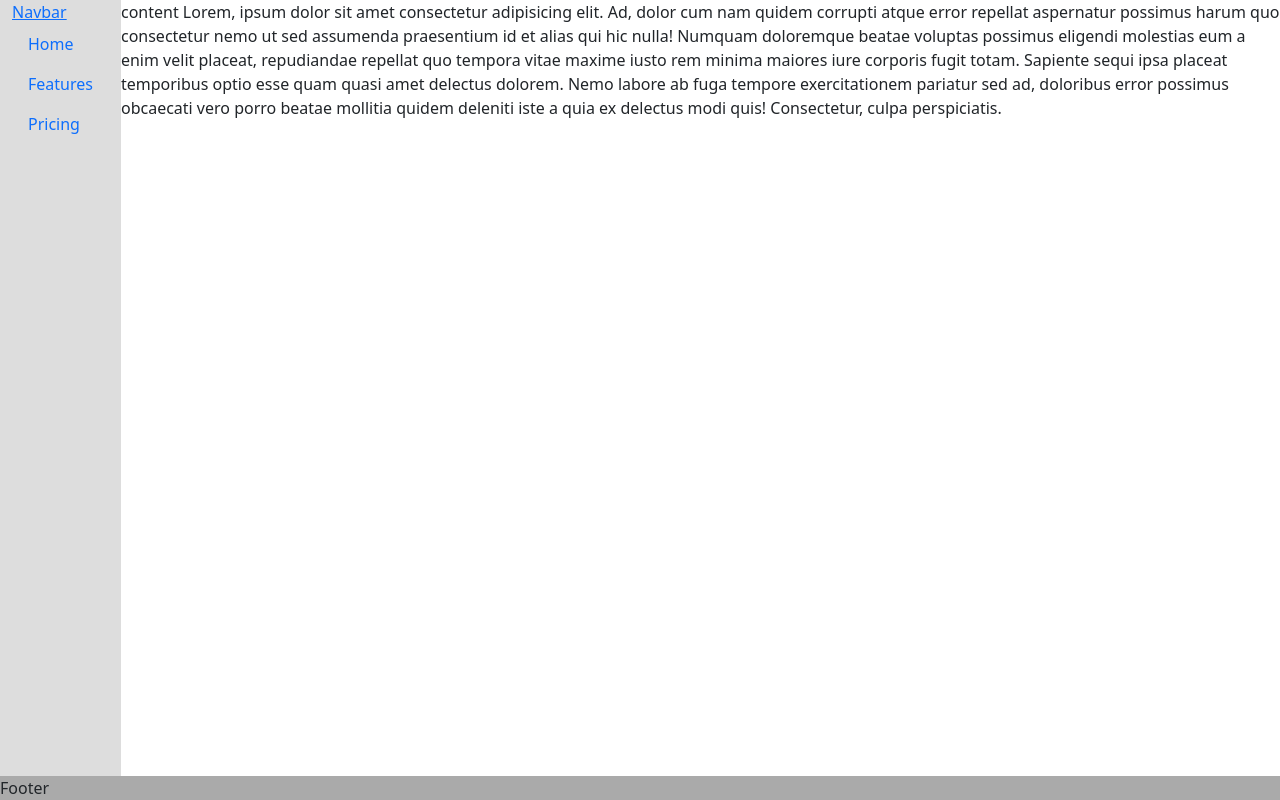
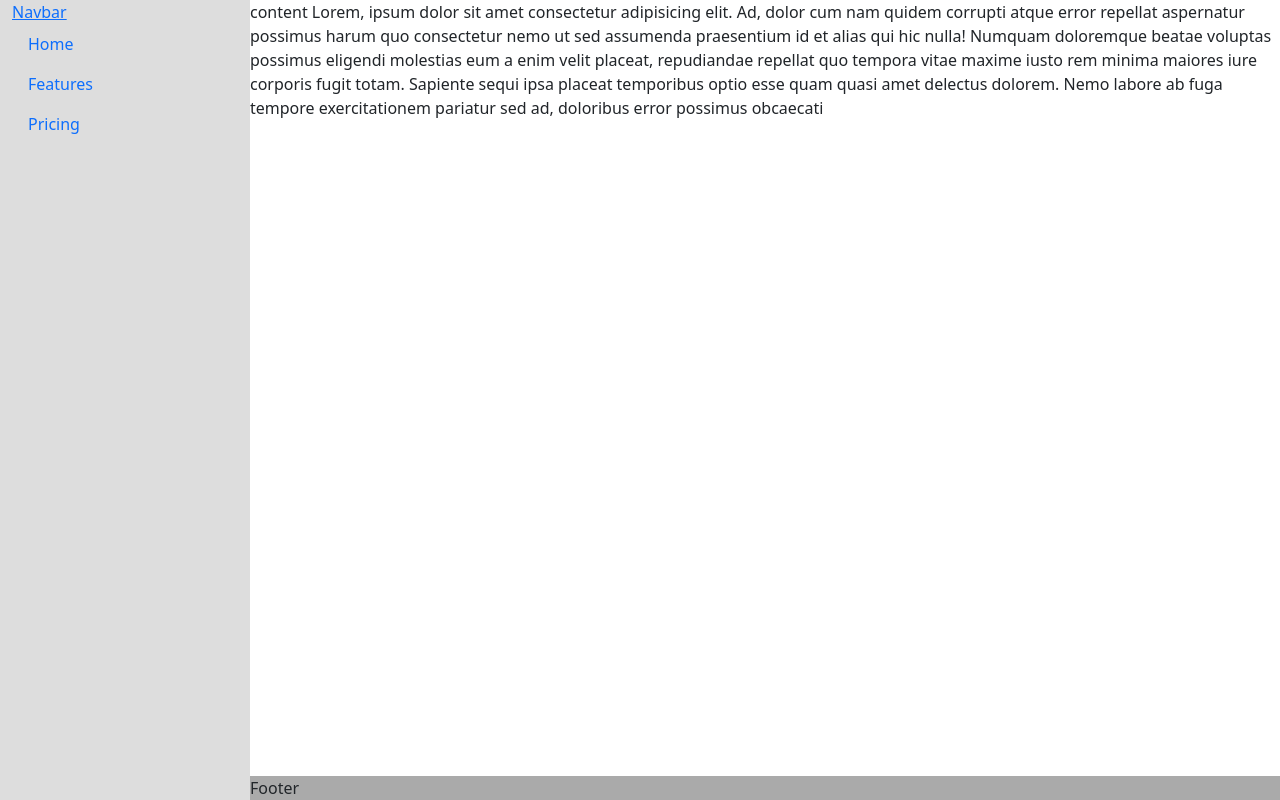
Before and after one commit to tanjuha/shop-admin, a React (Create React App) app: page / in a window 1280 px wide. Built offline with nearby package versions, Linux system fonts and the light colour scheme.

Commit message:
add css grid app v2

```diff
--- a/src/App.css
+++ /dev/null
@@ -1,9 +0,0 @@
-.app-container {
-    display: flex;
-    flex-direction: column;
-    min-height: 100vh;
-}
-
-.app-content {
-    flex: 1 1 auto;
-}
--- a/src/App.tsx
+++ b/src/App.tsx
@@ -1,19 +1,31 @@
 import React from "react";
 import Footer from "./components/Footer/Footer";
 import Sidebar from "./components/Sidebar/Sidebar";
-import "./app.css";
+import "./style.css";
 
 function App() {
   return (
-    <div className="app-container">
-      <div className="d-flex align-items-stretch app-content">
-      <Sidebar />
-      <div className="d-flex w-100">
-        content
-        Lorem, ipsum dolor sit amet consectetur adipisicing elit. Ad, dolor cum nam quidem corrupti atque error repellat aspernatur possimus harum quo consectetur nemo ut sed assumenda praesentium id et alias qui hic nulla! Numquam doloremque beatae voluptas possimus eligendi molestias eum a enim velit placeat, repudiandae repellat quo tempora vitae maxime iusto rem minima maiores iure corporis fugit totam. Sapiente sequi ipsa placeat temporibus optio esse quam quasi amet delectus dolorem. Nemo labore ab fuga tempore exercitationem pariatur sed ad, doloribus error possimus obcaecati vero porro beatae mollitia quidem deleniti iste a quia ex delectus modi quis! Consectetur, culpa perspiciatis.
+    <div className="wrapper">
+      <div className="d-flex align-items-stretch">
+        <Sidebar />
+        <div className="w-100">
+          <div className="content-container">
+            <div className="content-page">
+            content Lorem, ipsum dolor sit amet consectetur adipisicing elit.
+              Ad, dolor cum nam quidem corrupti atque error repellat aspernatur
+              possimus harum quo consectetur nemo ut sed assumenda praesentium
+              id et alias qui hic nulla! Numquam doloremque beatae voluptas
+              possimus eligendi molestias eum a enim velit placeat, repudiandae
+              repellat quo tempora vitae maxime iusto rem minima maiores iure
+              corporis fugit totam. Sapiente sequi ipsa placeat temporibus optio
+              esse quam quasi amet delectus dolorem. Nemo labore ab fuga tempore
+              exercitationem pariatur sed ad, doloribus error possimus obcaecati
+
+            </div>
+            <Footer />
+          </div>
         </div>
       </div>
-      <Footer />
     </div>
   );
 }
--- a/src/components/Sidebar/sidebar.css
+++ b/src/components/Sidebar/sidebar.css
@@ -1,5 +1,12 @@
 .sidebar {
+    position: fixed;
     background-color: #ddd;
+    width: var(--w-sidebar);
+    z-index: 10;
+    top: 0;
+    bottom: 0;
+    overflow-y: auto;
+    overflow-x: hidden;
 }
 .sidebar-nav {
     display: flex;
--- /dev/null
+++ b/src/style.css
@@ -0,0 +1,14 @@
+:root {
+    --w-sidebar: 250px;
+}
+
+.content-container {
+    display: flex;
+    flex-direction: column;
+    min-height: 100vh;
+    margin-left: var(--w-sidebar);
+}
+
+.content-page {
+    flex: 1 1 auto;
+}
```
